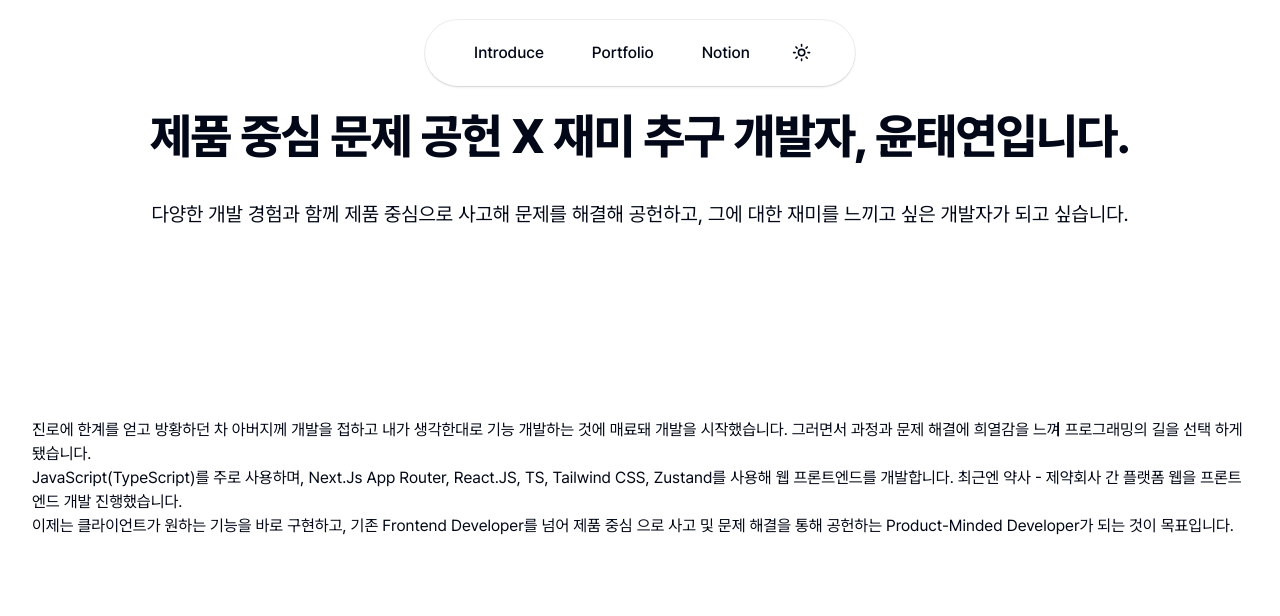
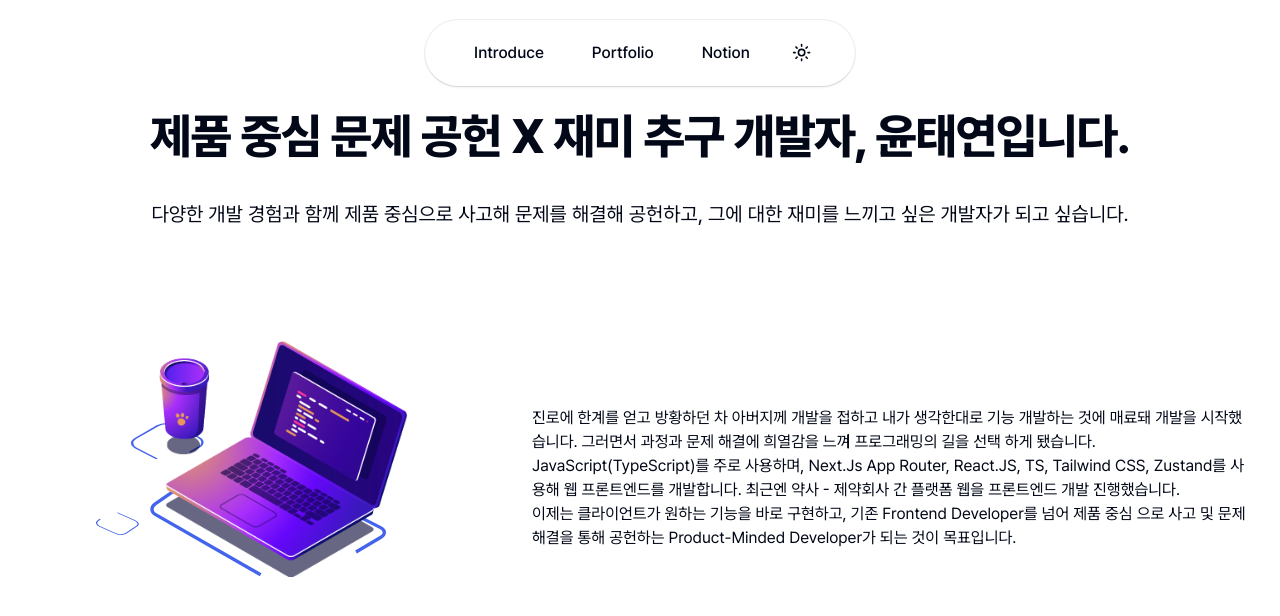
Before and after one commit to rhino-ty/Taeyeon_Portfoilo, a Next.js app: page / in a window 1280 px wide. Shown: the top 616 px of the page. Built offline with nearby package versions, Linux system fonts and the light colour scheme.

Commit message:
feat: Use Animation component on Introduce page

```diff
--- a/src/app/page.tsx
+++ b/src/app/page.tsx
@@ -1,3 +1,4 @@
+import Animation from '@/components/lottie-animation';
 import ScrollAniDiv from '@/components/scroll-ani-div';
 import { Metadata } from 'next';
 import Image from 'next/image';
@@ -41,8 +42,11 @@ export default function HomeWithResume() {
 
         {/* 본문 */}
         <article className='flex h-[500px]'>
+          <ScrollAniDiv direction='left' duration={0.5}>
+            <Animation width={500} height={500} />
+          </ScrollAniDiv>
           <div className='flex items-center justify-center'>
-            <ScrollAniDiv direction='left' duration={0.5}>
+            <ScrollAniDiv direction='right' duration={0.5}>
               <p>
                 진로에 한계를 얻고 방황하던 차 아버지께 개발을 접하고 내가 생각한대로 기능 개발하는 것에 매료돼 개발을
                 시작했습니다. 그러면서 과정과 문제 해결에 희열감을 느껴 프로그래밍의 길을 선택 하게 됐습니다.
```
